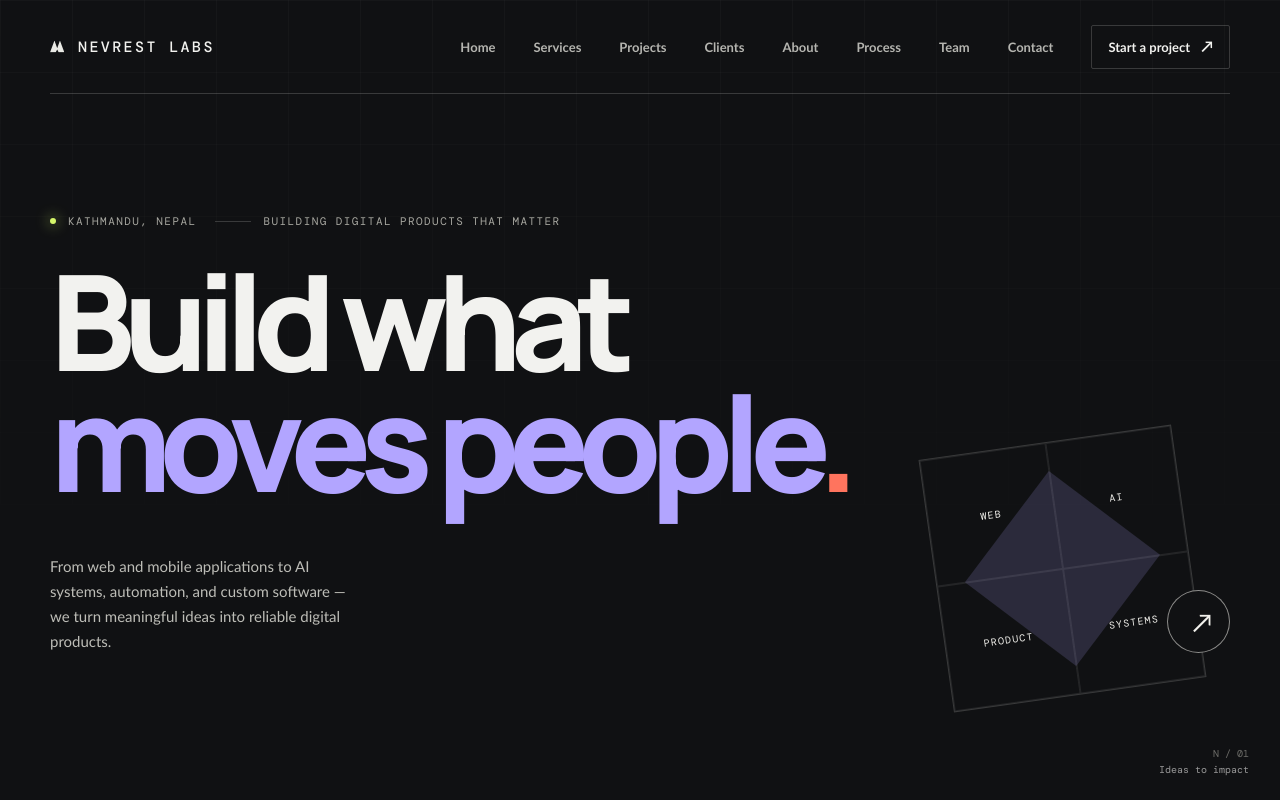
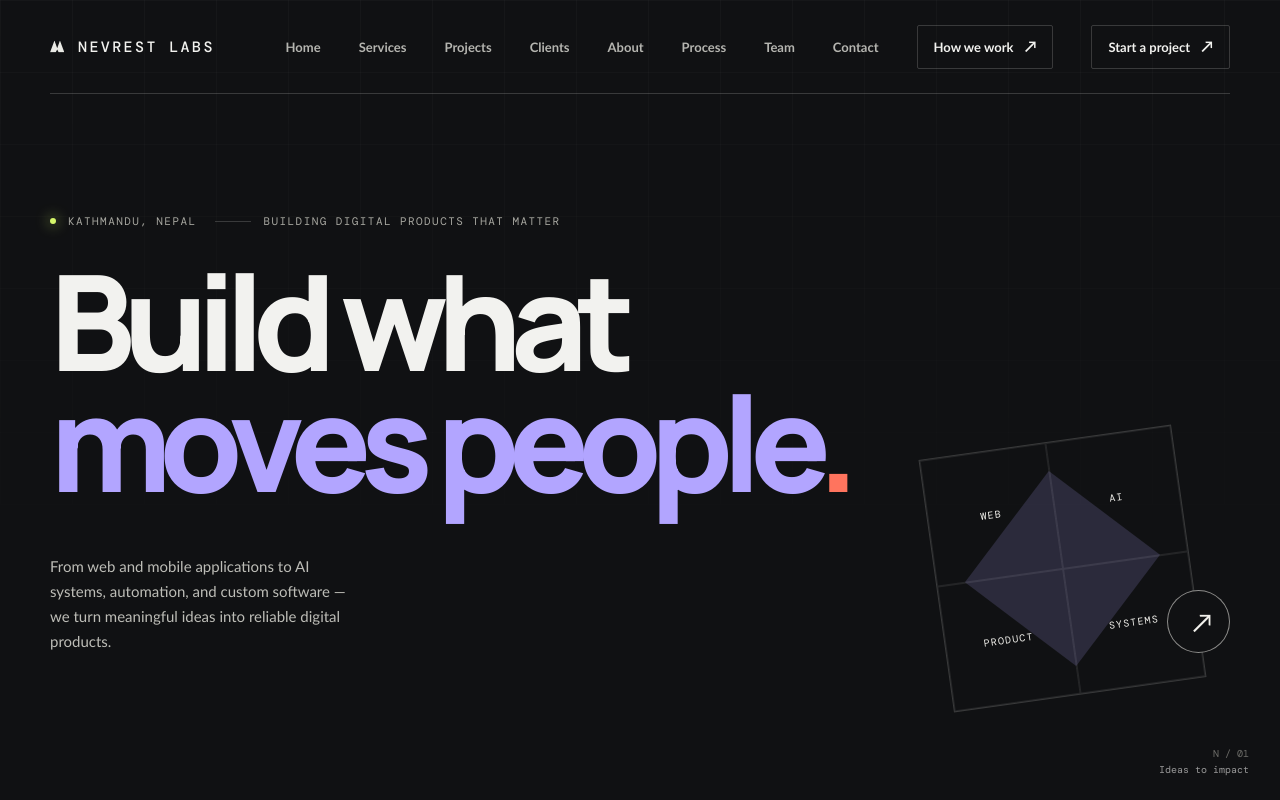
Before and after one commit to samTime101/nevrest-portfolio, a React (Vite) app: page / in a window 1280 px wide. Shown: the top 800 px of the page. Built offline with nearby package versions, Linux system fonts and the light colour scheme.

Commit message:
Add 'How we work' link to SiteChrome component

```diff
--- a/src/components/SiteChrome.jsx
+++ b/src/components/SiteChrome.jsx
@@ -67,6 +67,9 @@ export function Nav() {
         <Link to="/#contact" onClick={closeMenu}>
           Contact
         </Link>
+        <a href="/nevrest-how-we-deliver.html" className="nav-cta" onClick={closeMenu}>
+          How we work <Arrow />
+        </a>
         <Link to="/#contact" className="nav-cta" onClick={closeMenu}>
           Start a project <Arrow />
         </Link>
```
